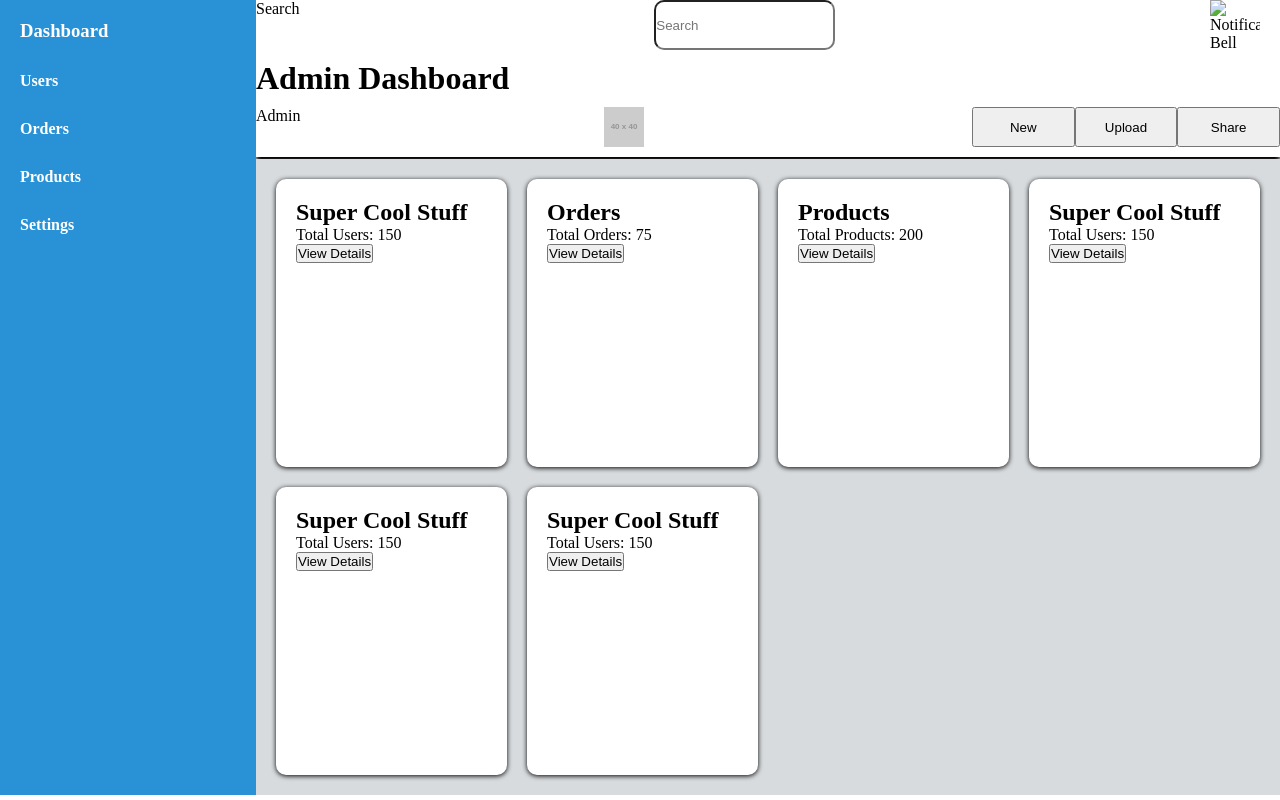
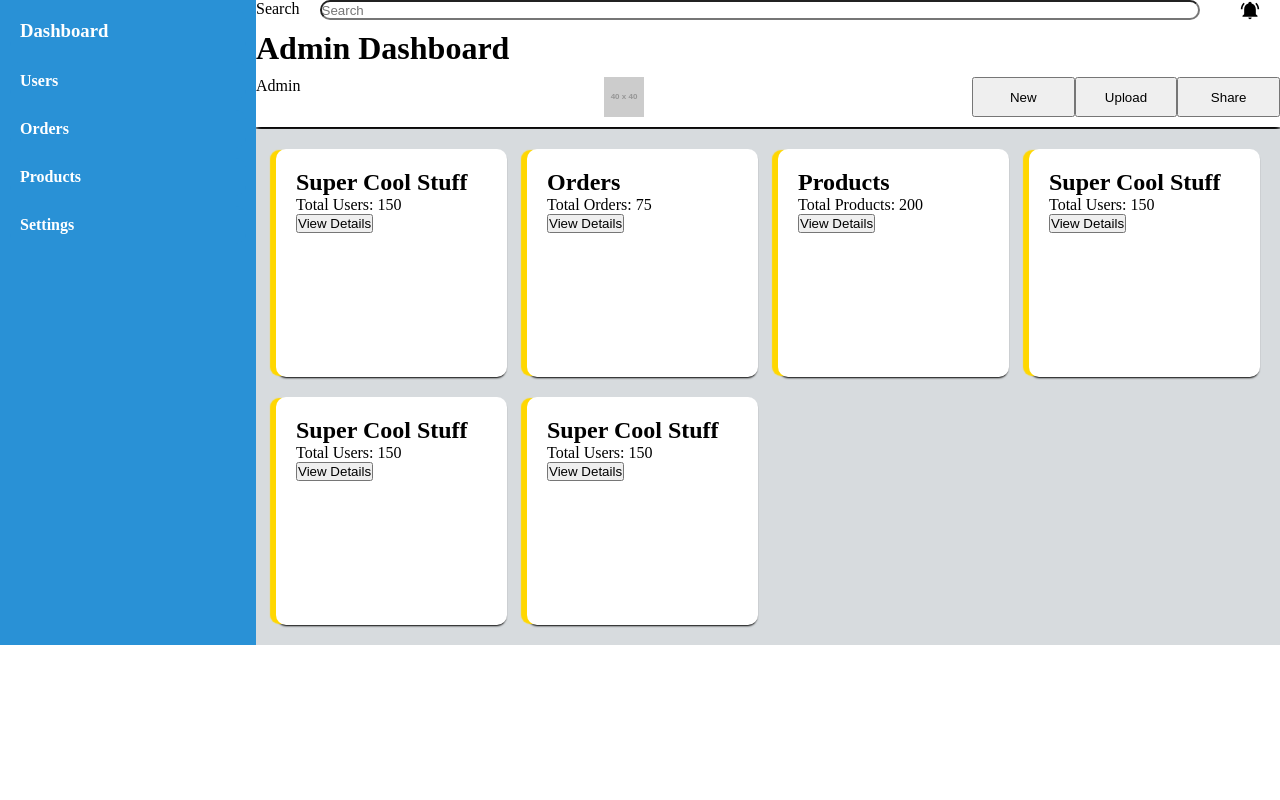
Before and after one commit to earnestabromjr/TOP-Admin-Dashboard, a plain HTML site: page index.html in a window 1280 px wide. Drawn offline with Linux system fonts and the light colour scheme; placeholder pictures from the web are drawn by us.

Commit message:
Added box-shadow to cards

```diff
--- a/index.html
+++ b/index.html
@@ -19,7 +19,8 @@
                 <label for="search">Search</label>
 
                 <input id="search" type="search" placeholder="Search">
-                <img src="./assets/bell-ring.svg" alt="Notification Bell" class="bell">
+                <img src="./assets/icons/bell-ring.svg" alt="Notification Bell" class="bell">
+
             </div>
             <h1>Admin Dashboard</h1>
             <nav class="nav">
--- a/styles.css
+++ b/styles.css
@@ -28,12 +28,12 @@
 
 .search {
     display: flex;
-    justify-content: space-between;
+    justify-content: space-around;
 }
 
 .search img {
-    width: 50px;
-    height: 50px;
+    width: 20px;
+    height: 20px;
 
     margin: 0 20px;
 }
@@ -46,6 +46,7 @@
 /* } */
 
 #search {
+    flex: 1;
     margin: 0 20px;
     border-radius: 10px;
 }
@@ -103,5 +104,8 @@
     background-color: #fff;
     border-radius: 10px;
     padding: 20px;
-    box-shadow: 0 1px 5px #000;
+    box-shadow:
+        -7px 0 1px -1px #FFD700,
+        0 2px 2px -1px #000;
+
 }
```
